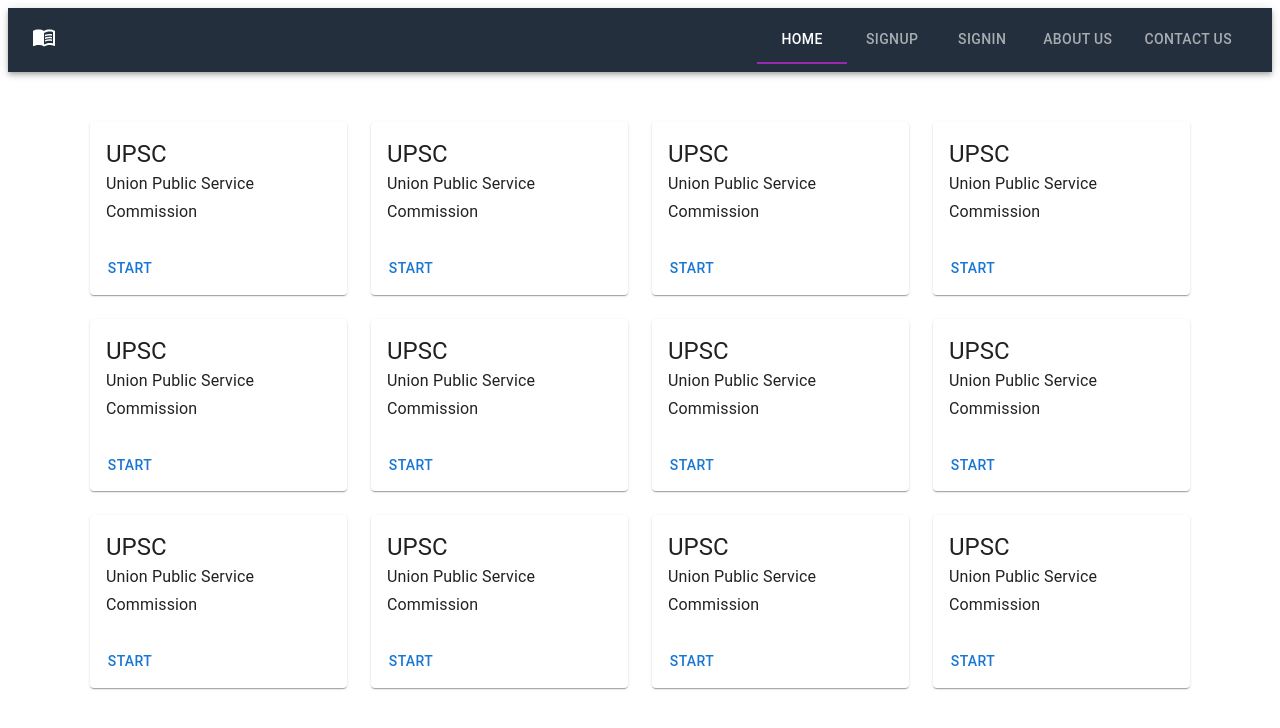
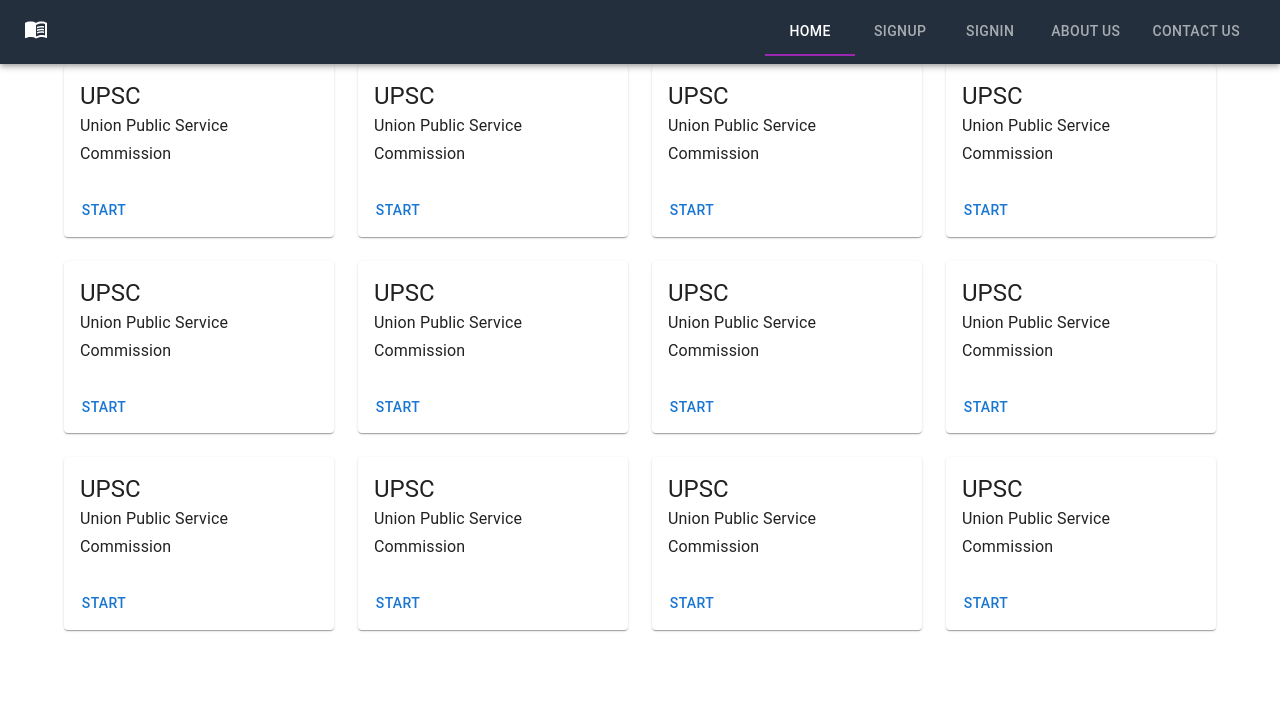
Before and after one commit to sahaniraja/QuizApp, a React (Create React App) app: page / in a window 1280 px wide. Shown: the top 728 px of the page. Built offline with nearby package versions, Linux system fonts and the light colour scheme.

Commit message:
initial commit

```diff
--- a/src/components/Layouts/Homepage.js
+++ b/src/components/Layouts/Homepage.js
@@ -6,12 +6,18 @@ import {
   Container,
   Grid,
   Button,
-  CardActions
+  CardActions,
+  CssBaseline
 } from "@mui/material";
+import { createTheme, ThemeProvider } from "@mui/material/styles";
+
+const theme = createTheme();
 
 const Homepage = () => {
   return (
-    <Container style={{ padding: "50px" }}>
+    <ThemeProvider theme={theme}>
+      <Container component="main" styles={{ padding: "50" }}>
+        <CssBaseline />
         <Grid container spacing={3}>
           <Grid item sm={3}>
             <Card>
@@ -171,6 +177,7 @@ const Homepage = () => {
           </Grid>
         </Grid>
       </Container>
+    </ThemeProvider>
   );
 };
 
--- a/src/components/Others/Aboutus.js
+++ b/src/components/Others/Aboutus.js
@@ -1,7 +1,13 @@
 import React from "react";
+import { CssBaseline } from "@mui/material";
 
 const Aboutus = () => {
-  return <h1>About Us Page</h1>;
+  return (
+    <>
+      <CssBaseline />
+      <h1>About Us Page</h1>
+    </>
+  );
 };
 
 export default Aboutus;
--- a/src/components/Others/Contactus.js
+++ b/src/components/Others/Contactus.js
@@ -6,12 +6,14 @@ import {
   Grid,
   TextField,
   Button,
-  Container
+  Container,
+  CssBaseline
 } from "@mui/material";
 
 const Contactus = () => {
   return (
     <Container style={{ padding: "50px" }}>
+      <CssBaseline />
       <Card style={{ maxWidth: 450, margin: "0 auto", padding: "20px 5px" }}>
         <CardContent>
           <Typography gutterBottom variant="h3" align="center">
```
Lines whose indentation alone changed are shown as unchanged.
